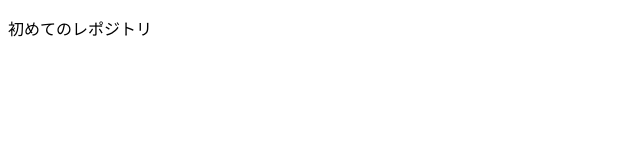
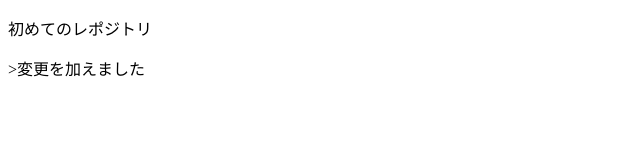
Before and after one commit to v-tomato/first-tomato1, a website: page index.html in a window 1280 px wide. Shown: the whole page, without its empty margins (0-640 px from the left). Drawn offline with Linux system fonts and the light colour scheme.

Commit message:
index.htmlhtml変更

```diff
--- a/index.html
+++ b/index.html
@@ -5,6 +5,7 @@
         <title>First Git Repo</title>
         <body>
             <p>初めてのレポジトリ</p>
+            <p>>変更を加えました</p>
         </body>
     </head>
 </html>
```
